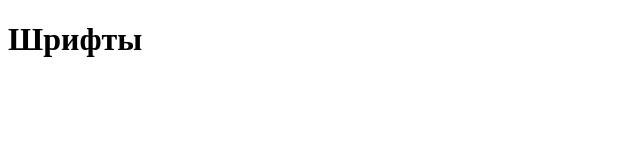
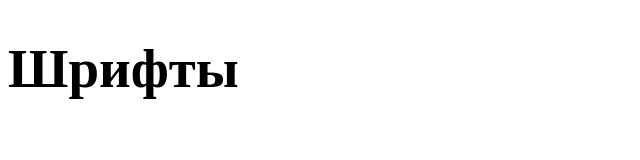
Before and after one commit to WebHeroSchool/Juliaburger, a plain HTML site: page index2.html in a window 1280 px wide. Shown: the whole page, without its empty margins (0-640 px from the left). Drawn offline with Linux system fonts and the light colour scheme.

Commit message:
index2.html

```diff
--- a/index2.html
+++ b/index2.html
@@ -3,7 +3,7 @@
   <head>
     <meta charset="utf-8">
     <meta name="viewport" content="initial-scale=1.0, width=device-width">
-    <link rel="stylesheet" href="./style.css">
+    <link rel="stylesheet" href="./style2.css">
 	  <title>Media</title>
   </head>
   <body>
```
Also changed, not shown: style2.css (+6 -6 lines).
